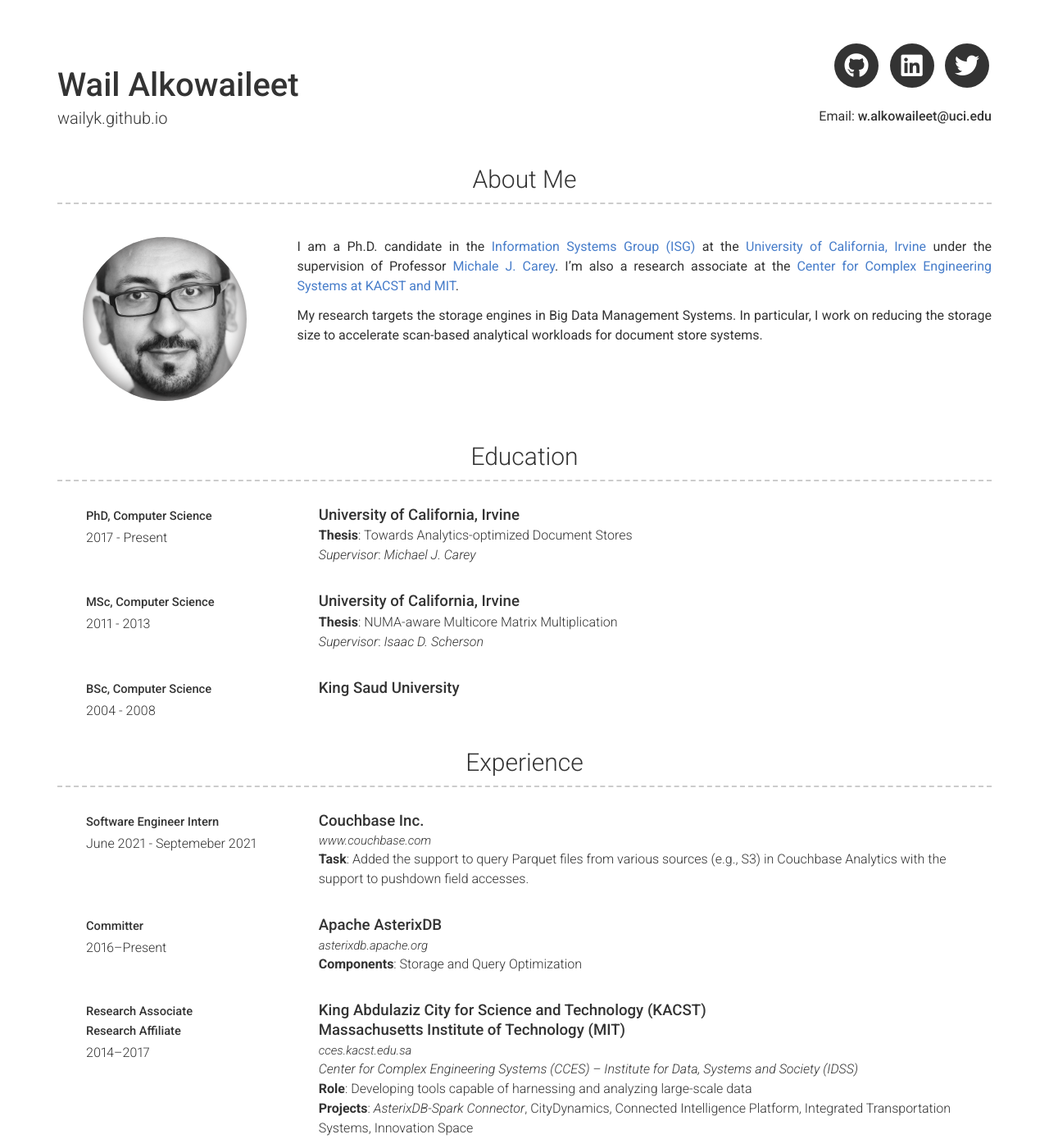
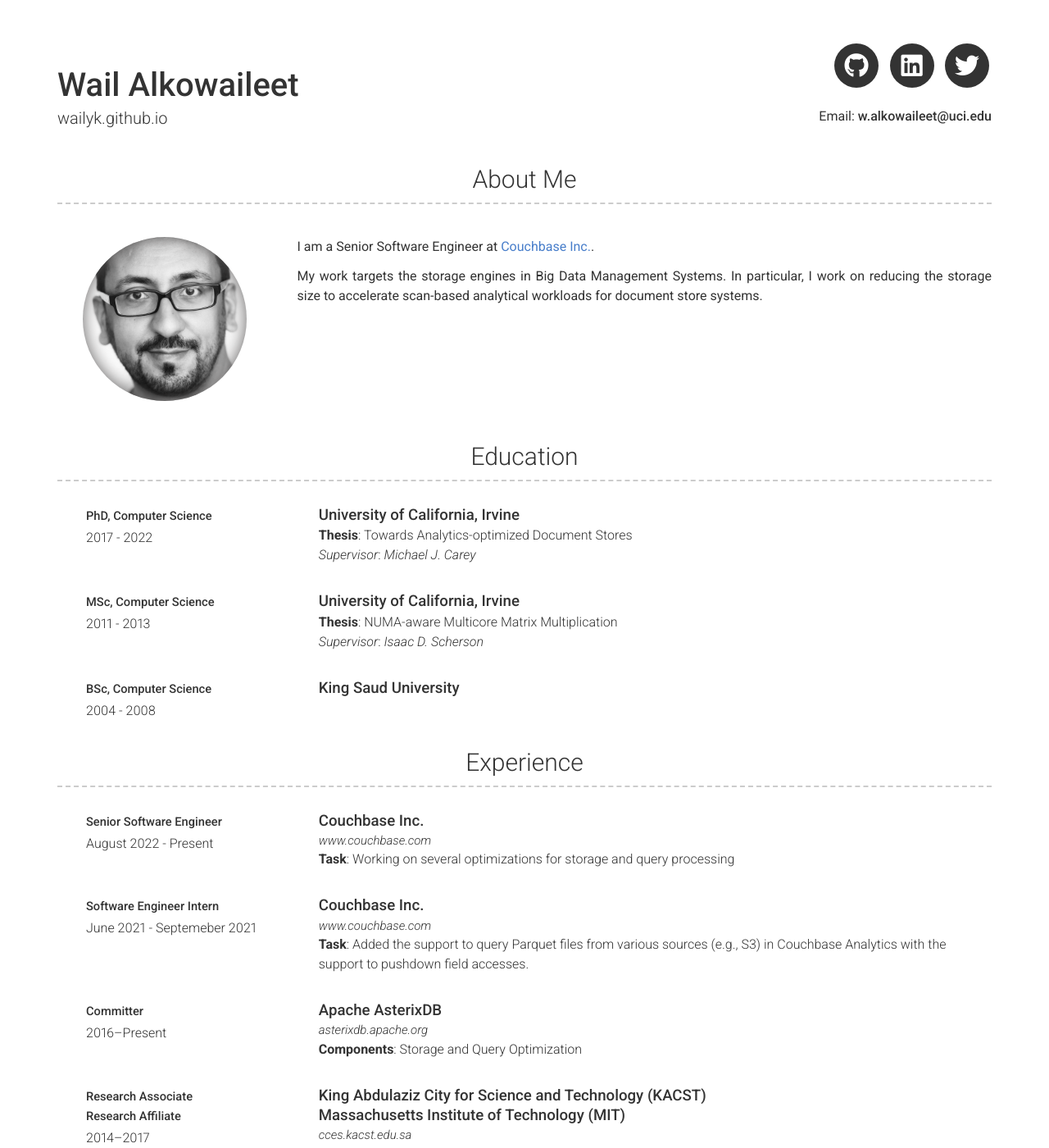
Before and after one commit to wailyk/wailyk.github.io, a Jekyll site: the page built from index.md, in a window 1280 px wide and 1400 px high. Shown: the whole window at 82% size. Built offline with Jekyll 4.4.1, drawn with Linux system fonts in a browser that asks for light colours; nearby versions of some CDN libraries; some of the changed text lies outside the part shown.

Commit message:
Multiple changes/updates

```diff
--- a/_config.yml
+++ b/_config.yml
@@ -28,9 +28,9 @@ google_analytics: "UA-164842083-1"
 # about_title: About Me (Use this to override about section title)
 about_profile_image: images/Wail.jpg
 about_content: | # this will include new lines to allow paragraphs
-  I am a Ph.D. candidate in the [Information Systems Group (ISG)](https://isg.ics.uci.edu/) at the [University of California, Irvine](https://uci.edu/) under the supervision of Professor [Michale J. Carey](https://www.ics.uci.edu/~mjcarey/). I'm also a research associate at the [Center for Complex Engineering Systems at KACST and MIT](http://cces.kacst.edu.sa/).
+  I am a Senior Software Engineer at [Couchbase Inc.](https://www.couchbase.com).
 
-  My research targets the storage engines in Big Data Management Systems. In particular, I work on reducing the storage size to accelerate scan-based analytical workloads for document store systems.
+  My work targets the storage engines in Big Data Management Systems. In particular, I work on reducing the storage size to accelerate scan-based analytical workloads for document store systems.
 
 # Projects Section
 # projects_title: Projects #(Use this to override about projects section title)
--- a/_data/education.yml
+++ b/_data/education.yml
@@ -1,7 +1,7 @@
 # Education Template
 - layout: left
   name: University of California, Irvine
-  dates: 2017 - Present
+  dates: 2017 - 2022
   qualification: PhD, Computer Science
   quote: >
     Irvine, CA, USA
--- a/_data/experience.yml
+++ b/_data/experience.yml
@@ -1,4 +1,12 @@
 # Experience template
+- layout: left
+  company: Couchbase Inc.
+  link2: www.couchbase.com
+  job_title: Senior Software Engineer
+  dates: August 2022 - Present
+  quote: >
+   **Task**: Working on several optimizations for storage and query processing
+
 - layout: left
   company: Couchbase Inc.
   link2: www.couchbase.com
--- a/_data/publications.yml
+++ b/_data/publications.yml
@@ -2,8 +2,8 @@
 - layout: left2
   description: |
    **W. Alkowaileet** & M. J. Carey.\\
-   [**Columnar Formats for Schemaless LSM-based Document Stores** - Extended Version](https://arxiv.org/abs/2111.11517) \\
-   To appear in VLDB, 2022.
+   [**Columnar Formats for Schemaless LSM-based Document Stores**](https://www.vldb.org/pvldb/vol15/p2085-alkowaileet.pdf) \\
+   _PVLDB_, 15(10), 2085-2097, 2022, [**_Extended Version_**](https://arxiv.org/abs/2111.11517)
 
 - layout: left2
   description: |
```
Also changed, not shown: _includes/google-analytics.html (+7 -6 lines).
